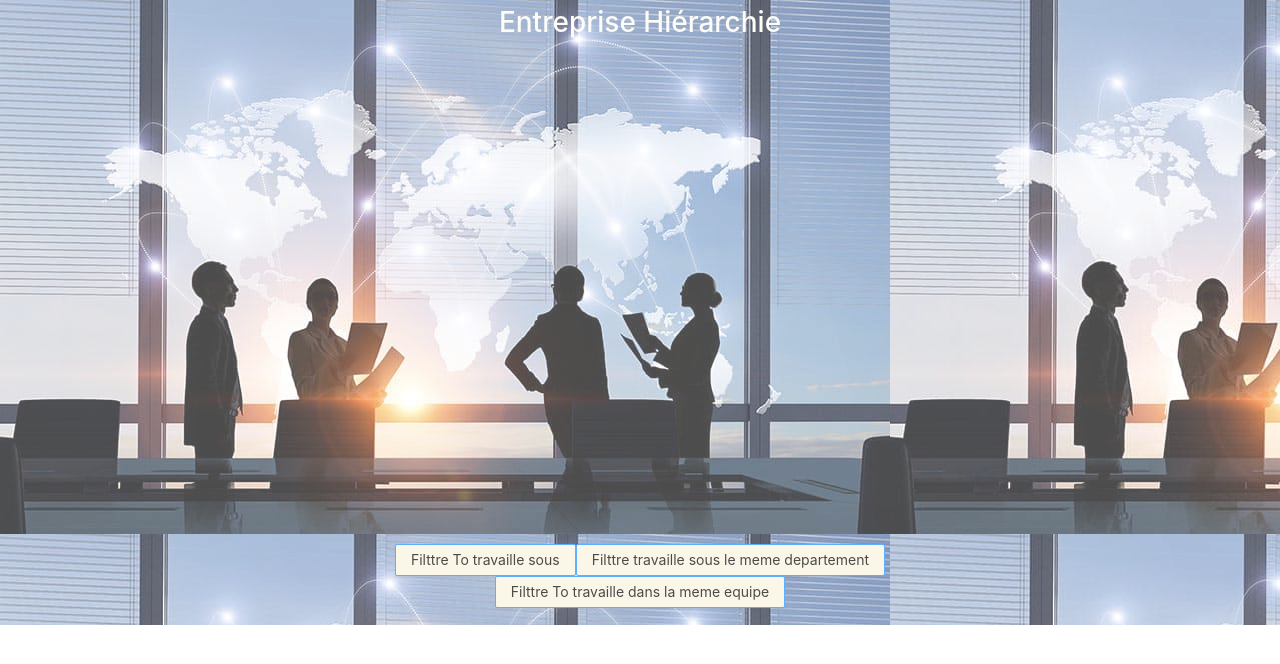
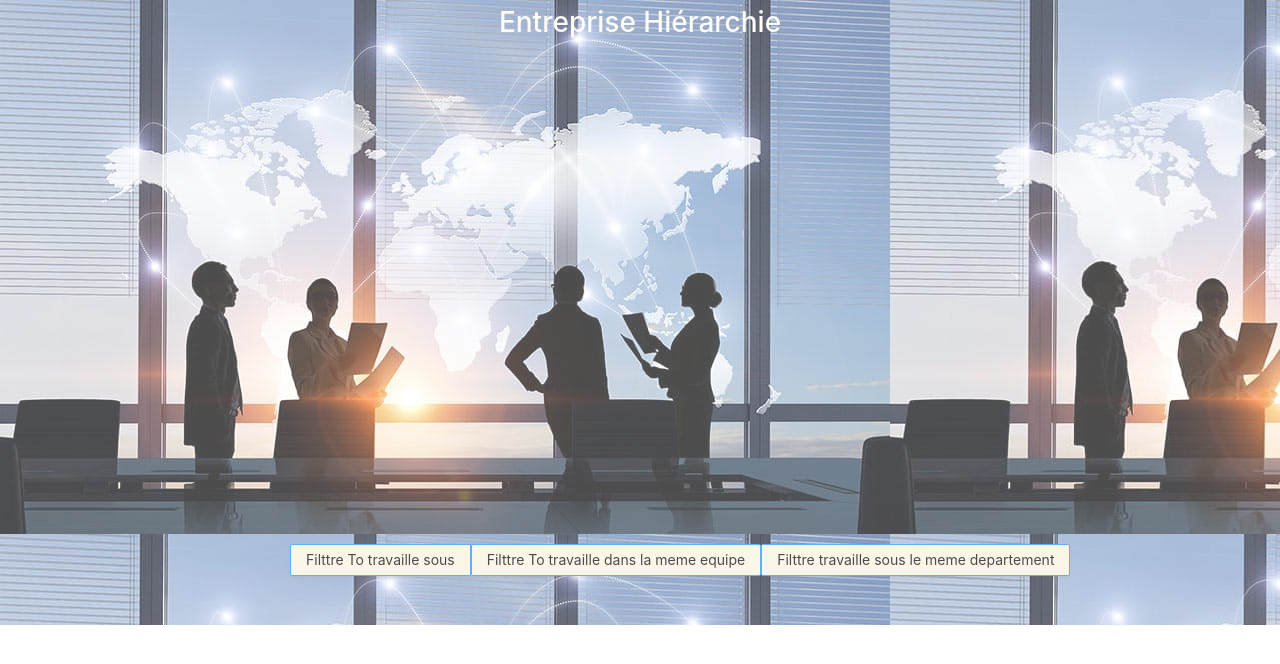
Before and after one commit to yazidam/OWL_Frontend, a React (Create React App) app: page / in a window 1280 px wide. Shown: the top 664 px of the page. Built offline with nearby package versions, Linux system fonts and the light colour scheme.

Commit message:
Fixing button best practice

```diff
--- a/src/App.css
+++ b/src/App.css
@@ -4,6 +4,7 @@
 .home {
   text-align: center;
   margin: 500px 290px;
+  display: flex;
 }
 
 .App-logo {
--- a/src/Screens/Home.js
+++ b/src/Screens/Home.js
@@ -2,6 +2,7 @@ import React from "react";
 import entro from "../images/entro.jpg";
 import { Button } from "antd";
 import { Container, Row, Col } from "react-bootstrap";
+import ButtonTo from "../components/ButtonTo";
 const Home = ({ history }) => {
   const Totravaillesous = () => {
     history.push("/travaillesous");
@@ -21,33 +22,18 @@ const Home = ({ history }) => {
           Entreprise Hiérarchie
         </h1>
         <div className="home">
-          <Button
-            type="primary"
-            onClick={Totravaillesous}
-            ghost
-            to="/travaillesous"
-            style={{ backgroundColor: "#F9F3DF", color: "black" }}
-          >
-            Filttre To travaille sous
-          </Button>
-          <Button
-            type="primary"
-            onClick={Totravaillesous}
-            ghost
-            to="/travaillesous"
-            style={{ backgroundColor: "#F9F3DF", color: "black" }}
-          >
-            Filttre travaille sous le meme departement
-          </Button>
-          <Button
-            type="primary"
-            onClick={Totravaillesous}
-            ghost
-            to="/travaillesous"
-            style={{ backgroundColor: "#F9F3DF", color: "black" }}
-          >
-            Filttre To travaille dans la meme equipe
-          </Button>
+          <ButtonTo
+            FunctionName={Totravaillesous}
+            text="Filttre To travaille sous"
+          />
+          <ButtonTo
+            FunctionName={Totravaillesous}
+            text="Filttre To travaille dans la meme equipe"
+          />
+          <ButtonTo
+            FunctionName={Totravaillesous}
+            text="Filttre travaille sous le meme departement"
+          />
         </div>
       </div>
     </>
--- /dev/null
+++ b/src/components/ButtonTo.js
@@ -0,0 +1,18 @@
+import React from "react";
+import { Button } from "antd";
+const ButtonTo = ({ FunctionName, text }) => {
+  return (
+    <div>
+      <Button
+        type="primary"
+        onClick={FunctionName}
+        ghost
+        style={{ backgroundColor: "#F9F3DF", color: "black" }}
+      >
+        {text}
+      </Button>
+    </div>
+  );
+};
+
+export default ButtonTo;
```
